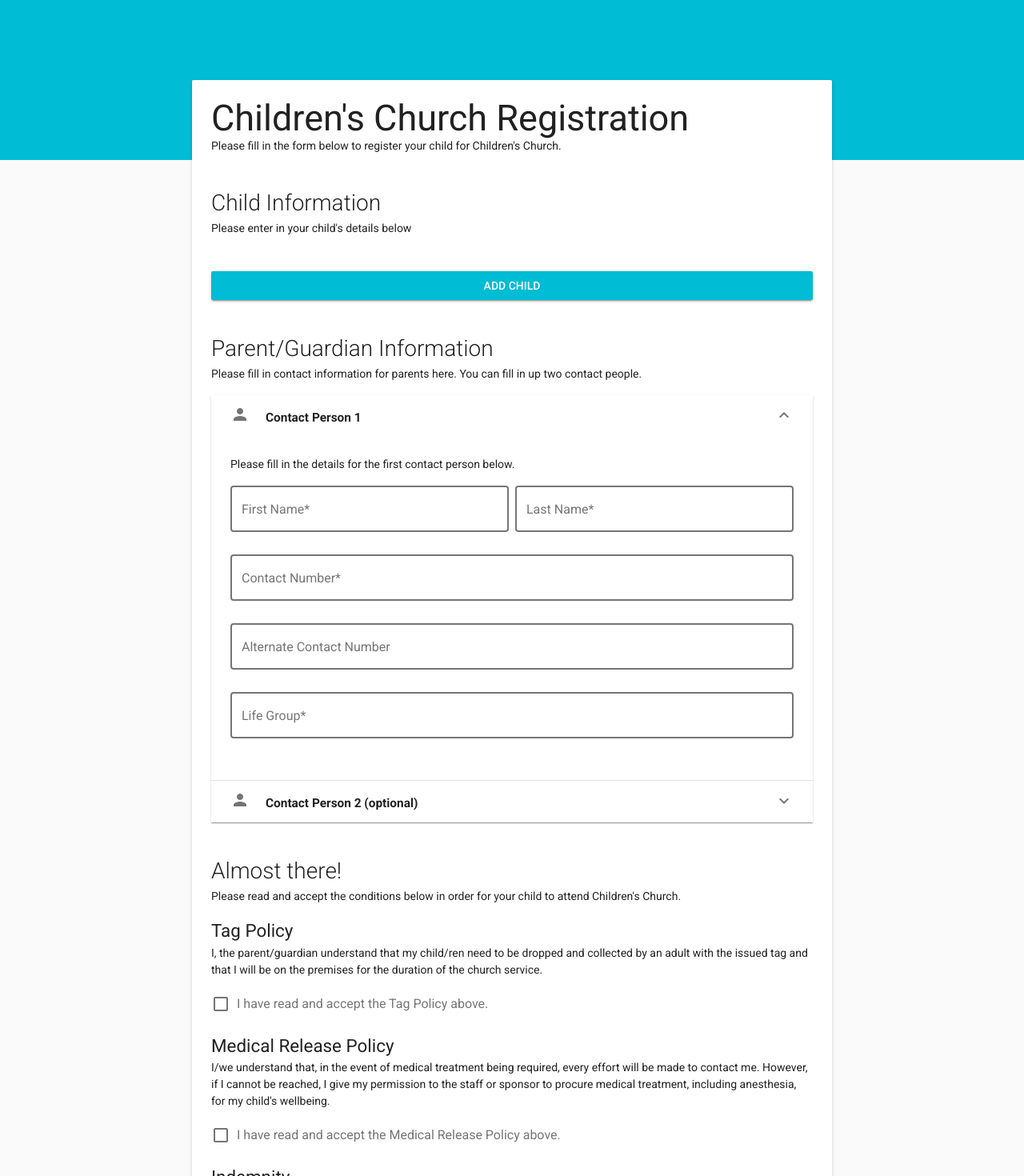
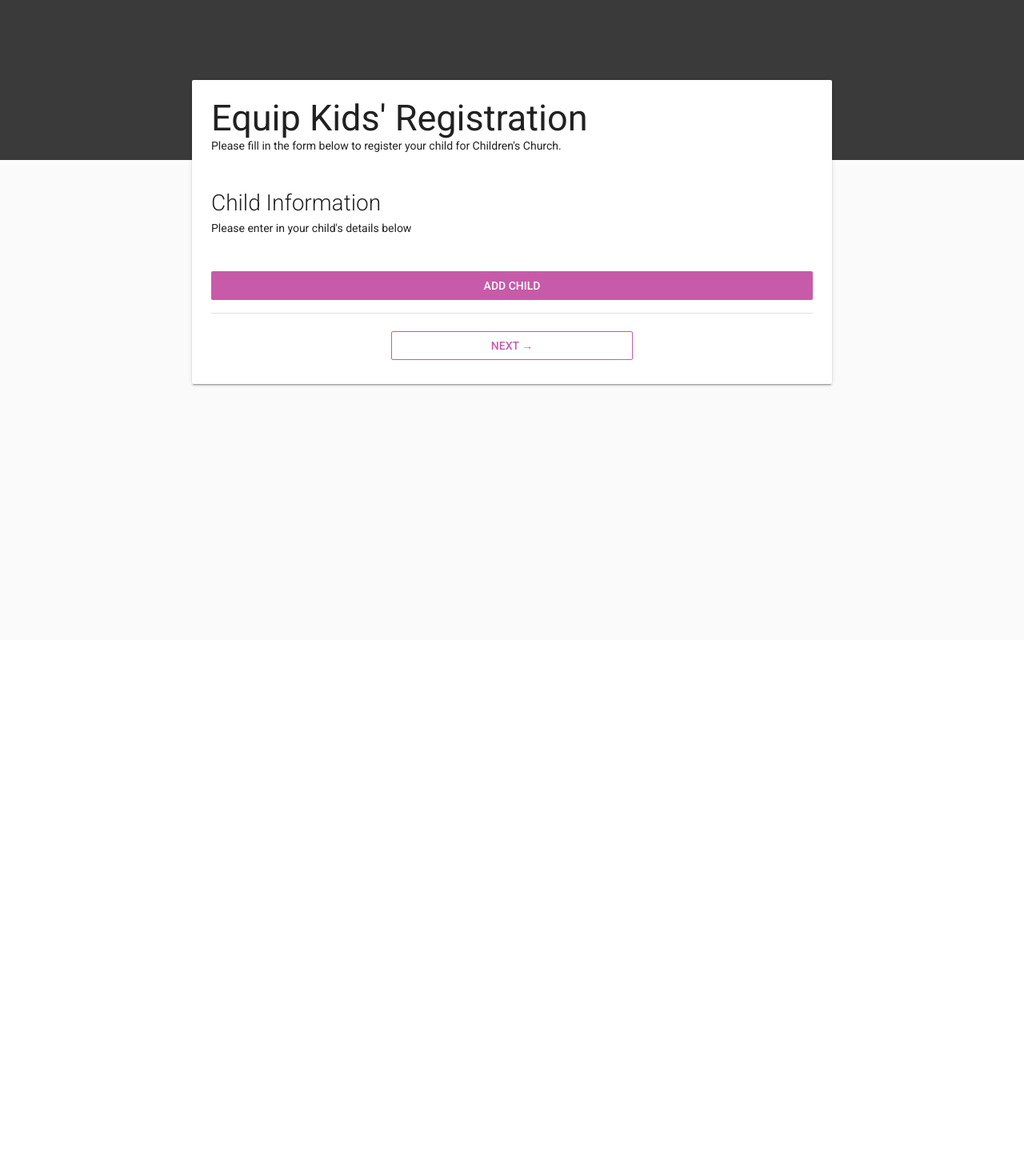
Before and after one commit to ivankahl/childrens-church-registration-form, a Vue app: page / in a window 1280 px wide. Shown: the top 1470 px of the page at 80% size. After the commit the page ends 800 px from the top, so only its background shows below. Built offline with nearby package versions, Linux system fonts and the light colour scheme.

Commit message:
Update 6 files

```diff
--- a/index.html
+++ b/index.html
@@ -5,6 +5,7 @@
 	<meta charset="utf-8">
 	<meta name="viewport" content="width=device-width,initial-scale=1.0">
 	<title>Children's Church Registration</title>
+  <link href="https://fonts.googleapis.com/css?family=Material+Icons" rel="stylesheet">
 	<link href='https://fonts.googleapis.com/css?family=Roboto:100,300,400,500,700,900|Material+Icons' rel="stylesheet">
 </head>
 
--- a/src/App.vue
+++ b/src/App.vue
@@ -1,11 +1,16 @@
 <template>
   <v-app>
-    <v-card color="cyan" dark tile flat height=200></v-card>
+    <v-card color="primary" dark tile flat height="200"></v-card>
     <v-card raised light class="content-container mx-auto">
       <v-container>
-        <h1 class="display-2 font-weight-regular page-title">Children's Church Registration</h1>
+        <h1 class="display-2 font-weight-regular page-title">
+          Equip Kids' Registration
+        </h1>
 
-        <registration-form v-on:doneRegistering="registered = true" v-if="!registered"></registration-form>
+        <registration-form
+          v-on:doneRegistering="registered = true"
+          v-if="!registered"
+        ></registration-form>
         <done-page v-else></done-page>
       </v-container>
     </v-card>
@@ -14,8 +19,7 @@
 
 <script>
 import RegistrationForm from "./components/RegistrationForm";
-import DonePage from './components/DonePage';
-
+import DonePage from "./components/DonePage";
 export default {
   name: "App",
   components: {
@@ -25,7 +29,7 @@ export default {
   data: function() {
     return {
       registered: false
-    }
+    };
   }
 };
 </script>
@@ -35,19 +39,16 @@ export default {
   width: 800px;
   margin-top: -100px;
 }
-
-@media(max-width: 850px) {
+@media (max-width: 850px) {
   .content-container {
     width: 600px;
   }
 }
-
-@media(max-width: 650px) {
+@media (max-width: 650px) {
   .content-container {
     width: 100%;
     border-radius: 0;
     box-shadow: none !important;
-
     margin-top: -150px;
   }
 }
--- a/src/components/RegistrationForm.vue
+++ b/src/components/RegistrationForm.vue
@@ -4,6 +4,7 @@
       Please fill in the form below to register your child for Children's
       Church.
     </p>
+    <div v-if="step == 'Children'">
       <h2 class="section-header">Child Information</h2>
       <p>Please enter in your child's details below</p>
       <v-expansion-panel expand v-model="panels.children">
@@ -20,14 +21,18 @@
           </div>
           <v-container>
             <child-form :data="child" :errors="errors.children[index]" />
-          <v-btn @click="removeChild(index);" dark color="red" block
+            <v-btn @click="removeChild(index)" dark color="red" block depressed
               >Remove</v-btn
             >
           </v-container>
         </v-expansion-panel-content>
       </v-expansion-panel>
       <br />
-    <v-btn block color="cyan" dark @click="addChild();">Add Child</v-btn>
+      <v-btn color="secondary" @click="addChild()" block dark depressed
+        >Add Child</v-btn
+      >
+    </div>
+    <div v-else-if="step == 'Parents'">
       <h2 class="section-header">Parent/Guardian Information</h2>
       <p>
         Please fill in contact information for parents here. You can fill in up
@@ -42,7 +47,9 @@
             >
           </div>
           <v-container>
-          <p>Please fill in the details for the first contact person below.</p>
+            <p>
+              Please fill in the details for the first contact person below.
+            </p>
             <v-layout>
               <v-flex xs12 md6>
                 <v-text-field
@@ -80,13 +87,6 @@
               mask="phone"
               outline
               label="Alternate Contact Number"
-          />
-          <v-text-field
-            v-model="contacts.first.lifegroup"
-            :error-messages="errors.contacts.first.lifegroup"
-            required
-            outline
-            label="Life Group*"
             />
           </v-container>
         </v-expansion-panel-content>
@@ -140,6 +140,8 @@
           </v-container>
         </v-expansion-panel-content>
       </v-expansion-panel>
+    </div>
+    <div v-else-if="step == 'Final'">
       <h2 class="section-header">Almost there!</h2>
       <p>
         Please read and accept the conditions below in order for your child to
@@ -152,7 +154,7 @@
         premises for the duration of the church service.
       </p>
       <v-checkbox
-      color="cyan"
+        color="secondary"
         v-model="policies.tag"
         :error-messages="errors.policies.tag"
         label="I have read and accept the Tag Policy above."
@@ -160,12 +162,12 @@
       <h3 class="section-header-2">Medical Release Policy</h3>
       <p>
         I/we understand that, in the event of medical treatment being required,
-      every effort will be made to contact me. However, if I cannot be reached,
-      I give my permission to the staff or sponsor to procure medical treatment,
-      including anesthesia, for my child's wellbeing.
+        every effort will be made to contact me. However, if I cannot be
+        reached, I give my permission to the staff or sponsor to procure medical
+        treatment, including anesthesia, for my child's wellbeing.
       </p>
       <v-checkbox
-      color="cyan"
+        color="secondary"
         v-model="policies.medicalRelease"
         :error-messages="errors.policies.medicalRelease"
         label="I have read and accept the Medical Release Policy above."
@@ -177,17 +179,58 @@
         that might occur to my child/ren while at Cornerstone Children's Church.
         I will not leave the church premises without my child/ren. I understand
         that a specific tag will be issued per child and that my child/ren can
-      only be collected by an adult with this specific tag, as per the tag policy.
+        only be collected by an adult with this specific tag, as per the tag
+        policy.
       </p>
       <v-checkbox
-      color="cyan"
+        color="secondary"
         v-model="policies.indemnity"
         :error-messages="errors.policies.indemnity"
         label="I have read and accept the Indemnity above."
       />
-    <v-btn color="cyan" block dark @click="register" :loading="submitting"
+      <v-btn
+        color="secondary"
+        block
+        depressed
+        dark
+        @click="register"
+        :loading="submitting"
         >Register</v-btn
       >
+    </div>
+    <v-divider class="mt-3" v-if="step != 'Final'" />
+    <div class="d-flex mt-3">
+      <v-spacer />
+      <v-btn
+        color="secondary"
+        outline
+        v-if="step == 'Parents'"
+        @click="
+          () => {
+            if (step == 'Parents') {
+              step = 'Children';
+            }
+          }
+        "
+        >← Back</v-btn
+      >
+      <v-btn
+        color="secondary"
+        outline
+        v-if="step == 'Children' || step == 'Parents'"
+        @click="
+          () => {
+            if (step == 'Children' && validateChildren()) {
+              step = 'Parents';
+            } else if (step == 'Parents' && validateParents()) {
+              step = 'Final';
+            }
+          }
+        "
+        >Next →</v-btn
+      >
+      <v-spacer />
+    </div>
     <v-snackbar
       v-model="errors.showToast"
       color="red"
@@ -195,7 +238,7 @@
       right
       :timeout="5000"
     >
-      Please correct all the errors.
+      {{ toastErrorMessage || "Please correct the errors." }}
     </v-snackbar>
   </v-form>
 </template>
@@ -204,7 +247,6 @@
 import ChildForm from "./ChildForm";
 import axios from "axios";
 import moment from "moment";
-
 export default {
   components: {
     ChildForm
@@ -227,7 +269,6 @@ export default {
         allergies: "",
         anythingElse: ""
       });
-
       this.errors.children.push({
         firstName: "",
         lastName: "",
@@ -237,7 +278,6 @@ export default {
         allergies: "",
         anythingElse: ""
       });
-
       this.panels.children.push(true);
       console.log(this.children);
     },
@@ -246,14 +286,11 @@ export default {
         // For easier reference later
         var contactPerson1 = this.contacts.first;
         var contactPerson2 = this.contacts.second;
-
         var numberProcessed = 0;
         this.submitting = true;
         var t = this;
-
         for (var i = 0; i < this.children.length; i++) {
           var formData = new FormData();
-
           var child = this.children[i];
           formData.append("First Name", child.firstName);
           formData.append("Last Name", child.lastName);
@@ -265,7 +302,6 @@ export default {
           formData.append("Gender", child.gender);
           formData.append("Allergies", child.allergies);
           formData.append("Anything else", child.anythingElse);
-
           formData.append(
             "Contact Person 1 First Name",
             contactPerson1.firstName
@@ -286,7 +322,6 @@ export default {
             "Contact Person 1 Alternate Contact Number",
             "'" + contactPerson1.alternateContactNumber
           );
-
           formData.append(
             "Contact Person 2 First Name",
             contactPerson2.firstName
@@ -303,22 +338,18 @@ export default {
             "Contact Person 2 Alternate Contact Number",
             "'" + contactPerson2.alternateContactNumber
           );
-
           formData.append("Tag Policy", "Yes");
           formData.append("Medical Release", "Yes");
           formData.append("Indemnity", "Yes");
           formData.append("Tag Number", "");
-
           axios({
             method: "post",
-            url:
-              "/api/submit",
+            url: "/api/submit",
             data: formData,
             config: { headers: { "Content-Type": "multipart/form-data" } }
           })
             .then(function(response) {
               numberProcessed++;
-
               if (numberProcessed === t.children.length) {
                 t.$emit("doneRegistering");
               }
@@ -330,44 +361,46 @@ export default {
         }
       }
     },
-    validate: function() {
+    validateChildren: function() {
       this.resetErrors();
-
       var anyErrors = false;
-
+      if (this.children.length == 0) {
+        this.toastErrorMessage = "Please add at least one child's details.";
+        anyErrors = true;
+      }
       // Check all the children
       for (var i = 0; i < this.children.length; i++) {
         var child = this.children[i];
-
         if (child.firstName === "") {
           this.errors.children[i].firstName =
             "Please enter the child's first name.";
           anyErrors = true;
         }
-
         if (child.lastName === "") {
           this.errors.children[i].lastName =
             "Please enter the child's last name.";
           anyErrors = true;
         }
-
         if (child.dateOfBirth === "") {
           this.errors.children[i].dateOfBirth =
             "Please enter the child's date of birth.";
           anyErrors = true;
         }
-
         if (child.grade === "") {
           this.errors.children[i].grade = "Please select the child's grade.";
           anyErrors = true;
         }
-
         if (child.gender === "") {
           this.errors.children[i].gender = "Please select the child's gender.";
           anyErrors = true;
         }
       }
-
+      if (anyErrors) this.errors.showToast = true;
+      return !anyErrors;
+    },
+    validateParents: function() {
+      this.resetErrors();
+      var anyErrors = false;
       // Check the first contact
       var firstContact = this.contacts.first;
       if (firstContact.firstName === "") {
@@ -375,48 +408,42 @@ export default {
           "Please enter in the first contact person's first name.";
         anyErrors = true;
       }
-
       if (firstContact.lastName === "") {
         this.errors.contacts.first.lastName =
           "Please enter in the first contact person's last name.";
         anyErrors = true;
       }
-
-      if (firstContact.lifegroup === "") {
-        this.errors.contacts.first.lifegroup =
-          "Please enter in the first contact person's life group.";
-        anyErrors = true;
-      }
-
       if (firstContact.contactNumber === "") {
         this.errors.contacts.first.contactNumber =
           "Please enter in the first contact person's contact number.";
         anyErrors = true;
       }
-
+      if (anyErrors) this.errors.showToast = true;
+      return !anyErrors;
+    },
+    validateFinal: function() {
+      this.resetErrors();
+      var anyErrors = false;
       // Check policies
       if (!this.policies.tag) {
         this.errors.policies.tag = "Please read and accept the Tag Policy.";
         anyErrors = true;
       }
-
       if (!this.policies.medicalRelease) {
         this.errors.policies.medicalRelease =
           "Please read and accept the Medical Release Policy.";
         anyErrors = true;
       }
-
       if (!this.policies.indemnity) {
         this.errors.policies.indemnity =
           "Please read and accept the Indemnity.";
         anyErrors = true;
       }
-
       if (anyErrors) this.errors.showToast = true;
-
       return !anyErrors;
     },
     resetErrors: function() {
+      this.toastErrorMessage = null;
       this.errors.contacts = {
         first: {
           firstName: "",
@@ -431,13 +458,11 @@ export default {
           alternateContactNumber: ""
         }
       };
-
       this.errors.policies = {
         tag: "",
         medicalRelease: "",
         indemnity: ""
       };
-
       for (var i = 0; i < this.errors.children.length; i++) {
         this.errors.children[i] = {
           firstName: "",
@@ -453,6 +478,8 @@ export default {
   },
   data() {
     return {
+      step: "Children",
+      toastErrorMessage: null,
       submitting: false,
       children: [],
       contacts: {
@@ -460,8 +487,7 @@ export default {
           firstName: "",
           lastName: "",
           contactNumber: "",
-          alternateContactNumber: "",
-          lifegroup: ""
+          alternateContactNumber: ""
         },
         second: {
           firstName: "",
@@ -478,7 +504,7 @@ export default {
       },
       panels: {
         children: [],
-        contacts: [true, false]
+        contacts: [0]
       },
       errors: {
         children: [],
@@ -515,7 +541,6 @@ export default {
   font-size: 2em;
   margin-top: 40px;
 }
-
 .section-header-2 {
   font-weight: 400;
   font-size: 1.6em;
--- a/src/main.js
+++ b/src/main.js
@@ -1,14 +1,22 @@
 // The Vue build version to load with the `import` command
 // (runtime-only or standalone) has been set in webpack.base.conf with an alias.
 import Vue from "vue";
-import Vuetify from 'vuetify'
+import Vuetify from "vuetify";
 import App from "./App";
 
-import 'vuetify/dist/vuetify.min.css'
+import "vuetify/dist/vuetify.min.css";
 
 Vue.config.productionTip = false;
 
-Vue.use(Vuetify)
+Vue.use(Vuetify, {
+  theme: {
+    primary: "#3a3a3a",
+    secondary: "#c75ba9",
+    accent: "#8c9eff",
+    red: "#c83b3b",
+    error: "#b71c1c"
+  }
+});
 
 /* eslint-disable no-new */
 new Vue({
```
Also changed, not shown: package.json (line endings or trailing spaces), 1 other file (tests, documents, lock files or other folders). Lines whose indentation alone changed are shown as unchanged.
